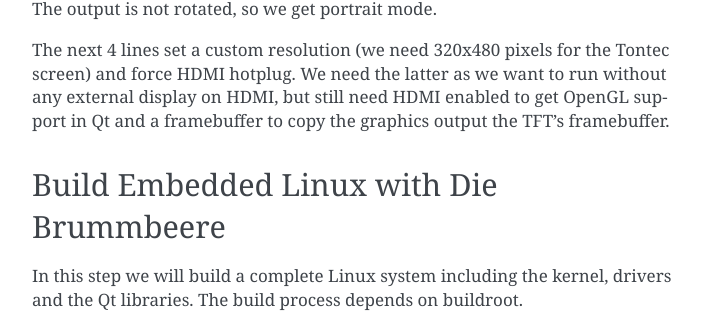
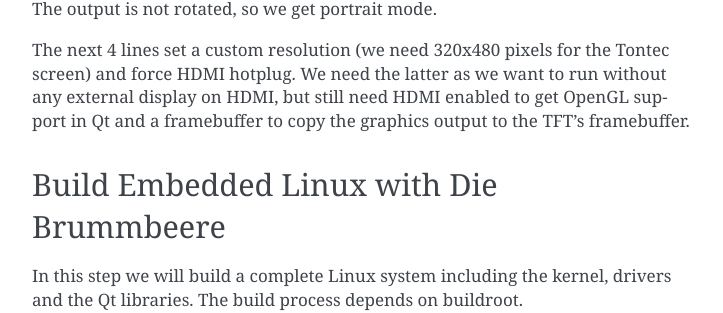
Before and after one commit to pbouda/brummbeere, a Sphinx documentation site: the page built from doc/raspi.rst, in a window 1280 px wide and 900 px high, scrolled down 1731 px. Shown: the part 222-535 px from the top of the window, without its empty margins (388-1111 px from the left). Built offline with Sphinx 7.4.7, drawn with Linux system fonts in a browser that asks for light colours; some of the changed lines change nothing that is shown; some of the changed text lies outside the part shown.

Commit message:
Fixed some typos in doc.

```diff
--- a/doc/raspi.rst
+++ b/doc/raspi.rst
@@ -95,7 +95,7 @@
 The next 4 lines set a custom resolution (we need 320x480 pixels for the
 Tontec screen) and force HDMI hotplug. We need the latter as we want to run
 without any external display on HDMI, but still need HDMI enabled to get OpenGL
-support in Qt and a framebuffer to copy the graphics output the TFT's
+support in Qt and a framebuffer to copy the graphics output to the TFT's
 framebuffer.
 
 
@@ -189,7 +189,7 @@
 
 As the current version of Die Brummbeere does not contain an onscreen keyboard,
 you might not be able to edit the URL, user name and password on the Raspberry.
-To set an initial configuration you can create a file ``Hummbeere.conf`` in the
+To set an initial configuration you can create a file ``Brummbeere.conf`` in the
 folder ``raspi/userland/target``. The file has the following content::
 
    url=https://yourownclouddomain.com
@@ -213,4 +213,4 @@
 
    $ make
 
-Good luck and have fun with Die Hummbeere!
+Good luck and have fun with Die Brummbeere!
```
